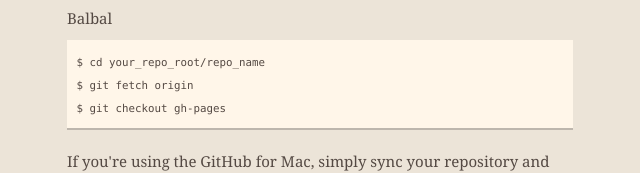
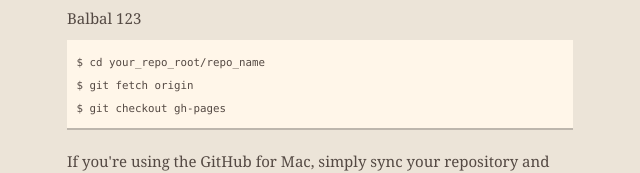
Before and after one commit to dv-tran/project1, a plain HTML site: page index.html in a window 1280 px wide. Shown: the part 405-578 px from the top of the page, 320-960 px from the left. Drawn offline with nearby package versions, Linux system fonts and the light colour scheme.

Commit message:
no message

```diff
--- a/index.html
+++ b/index.html
@@ -51,7 +51,7 @@
 
 <p>This automatic page generator is the easiest way to create beautiful pages for all of your projects. Author your page content here using GitHub Flavored Markdown, select a template crafted by a designer, and publish. After your page is generated, you can check out the new branch:</p>
 
-<p>Balbal</p>
+<p>Balbal 123</p>
 
 <pre><code>$ cd your_repo_root/repo_name
 $ git fetch origin
```
